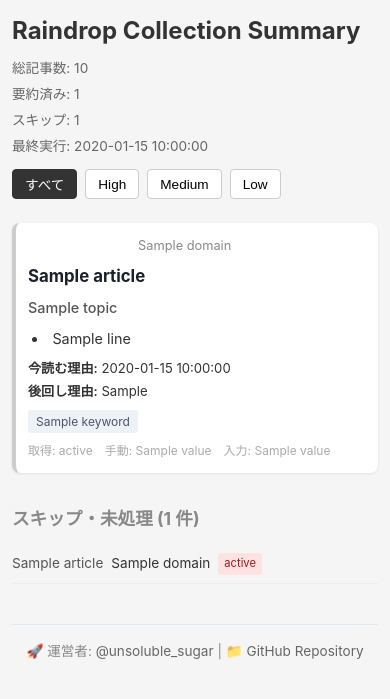
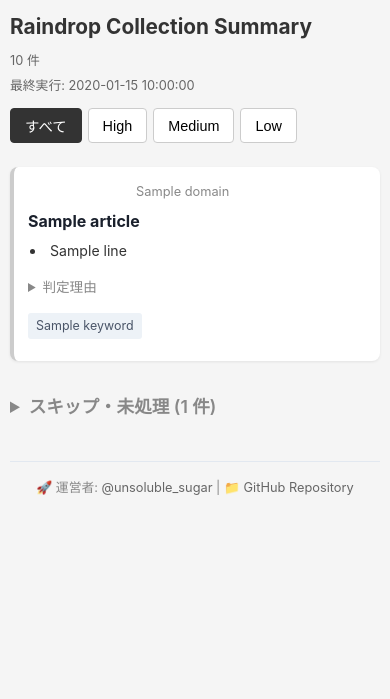
Before and after one commit to unsolublesugar/tsuyu-mi, a Python web app: template src/templates/index.html in a window 390 px wide. Shown: the top 699 px of the page. Run offline with Jinja, Linux system fonts and the light colour scheme; the template is opened without the code that fills it: most values are stand-ins (such as "Sample title", 1, 10 or a date in 2020).

Commit message:
✨ HTML デザイン改善 (#29)
- キーワード検索を削除（不要）
- 主題（topic）をカードから削除（タイトルと重複）
- カードフッター（fulltext/untriaged）を削除
- 統計表示を簡素化（件数 + 最終実行のみ）
- 判定理由を details で折りたたみ
- ドロップ候補に DROP バッジ + 破線ボーダー + 薄い表示
- スキップセクションを折りたたみ式に
- カードホバーエフェクト追加
- スマホ表示の可読性改善（フォント、行間、タップ領域）

Co-Authored-By: Claude Opus 4.6 (1M context) <noreply@anthropic.com>

```diff
--- a/docs/app.js
+++ b/docs/app.js
@@ -1,4 +1,3 @@
-// 優先度フィルタ
 document.addEventListener("DOMContentLoaded", () => {
   const buttons = document.querySelectorAll(".filter-btn");
   const cards = document.querySelectorAll(".card");
--- a/docs/styles.css
+++ b/docs/styles.css
@@ -45,6 +45,11 @@ h1 {
   background: #fff;
   cursor: pointer;
   font-size: 0.85rem;
+  transition: background 0.15s, color 0.15s;
+}
+
+.filter-btn:hover {
+  background: #eee;
 }
 
 .filter-btn.active {
@@ -58,10 +63,15 @@ h1 {
 .card {
   background: #fff;
   border-radius: 8px;
-  padding: 16px;
+  padding: 16px 20px;
   margin-bottom: 12px;
   border-left: 4px solid #ccc;
   box-shadow: 0 1px 3px rgba(0, 0, 0, 0.08);
+  transition: box-shadow 0.15s;
+}
+
+.card:hover {
+  box-shadow: 0 2px 8px rgba(0, 0, 0, 0.12);
 }
 
 .card.priority-high {
@@ -75,6 +85,11 @@ h1 {
 .card.priority-low {
   border-left-color: #a0aec0;
   opacity: 0.85;
+}
+
+.card.drop-candidate {
+  opacity: 0.6;
+  border-left-style: dashed;
 }
 
 .card-header {
@@ -106,6 +121,15 @@ h1 {
   background: #a0aec0;
 }
 
+.drop-badge {
+  padding: 2px 8px;
+  border-radius: 3px;
+  font-size: 0.7rem;
+  font-weight: bold;
+  background: #fed7d7;
+  color: #c53030;
+}
+
 .card-title {
   font-size: 1.05rem;
   margin-bottom: 6px;
@@ -120,31 +144,43 @@ h1 {
   text-decoration: underline;
 }
 
-.topic {
-  font-size: 0.9rem;
-  color: #555;
-  margin-bottom: 8px;
-  font-weight: 500;
-}
-
 .summary {
   list-style: disc inside;
   font-size: 0.9rem;
-  margin-bottom: 8px;
+  margin-bottom: 10px;
   padding-left: 4px;
 }
 
 .summary li {
-  margin-bottom: 2px;
+  margin-bottom: 3px;
+}
+
+/* Reasons toggle */
+
+.reasons-toggle {
+  margin-bottom: 10px;
+}
+
+.reasons-toggle summary {
+  cursor: pointer;
+  font-size: 0.82rem;
+  color: #888;
+  user-select: none;
+}
+
+.reasons-toggle summary:hover {
+  color: #555;
 }
 
 .reasons {
   font-size: 0.82rem;
-  margin-bottom: 8px;
+  margin-top: 6px;
+  padding-left: 12px;
+  border-left: 2px solid #e2e8f0;
 }
 
 .reason {
-  margin-bottom: 2px;
+  margin-bottom: 3px;
 }
 
 .reason-label {
@@ -183,10 +219,12 @@ h1 {
   margin-top: 32px;
 }
 
-.skipped-section h2 {
+.skipped-section summary {
+  cursor: pointer;
   font-size: 1.1rem;
-  margin-bottom: 12px;
   color: #888;
+  font-weight: 600;
+  user-select: none;
 }
 
 .skipped-item {
@@ -253,15 +291,80 @@ footer a:hover {
 
 @media (max-width: 600px) {
   body {
-    padding: 12px;
+    padding: 10px;
+    font-size: 15px;
   }
 
-  .card {
-    padding: 12px;
+  h1 {
+    font-size: 1.3rem;
   }
 
   .stats {
     flex-direction: column;
     gap: 4px;
+    font-size: 0.8rem;
+  }
+
+  .filters {
+    flex-wrap: wrap;
+    gap: 6px;
+  }
+
+  .filter-btn {
+    padding: 6px 14px;
+    font-size: 0.9rem;
+  }
+
+  .card {
+    padding: 14px;
+    margin-bottom: 10px;
+  }
+
+  .card-header {
+    flex-wrap: wrap;
+    gap: 6px;
+  }
+
+  .card-title {
+    font-size: 1rem;
+    line-height: 1.5;
+  }
+
+  .summary {
+    font-size: 0.88rem;
+    line-height: 1.7;
+    padding-left: 2px;
+  }
+
+  .summary li {
+    margin-bottom: 6px;
+  }
+
+  .keywords {
+    gap: 5px;
+  }
+
+  .keyword {
+    font-size: 0.78rem;
+    padding: 3px 8px;
+  }
+
+  .reasons-toggle summary {
+    font-size: 0.85rem;
+    padding: 4px 0;
+  }
+
+  .reasons {
+    font-size: 0.85rem;
+    line-height: 1.6;
+  }
+
+  .skipped-item {
+    flex-wrap: wrap;
+    gap: 4px;
+  }
+
+  footer {
+    font-size: 0.8rem;
   }
 }
--- a/src/templates/index.html
+++ b/src/templates/index.html
@@ -10,9 +10,7 @@
   <header>
     <h1>Raindrop Collection Summary</h1>
     <div class="stats">
-      <span>総記事数: {{ total }}</span>
-      <span>要約済み: {{ summarized_count }}</span>
-      <span>スキップ: {{ skipped_count }}</span>
+      <span>{{ total }} 件</span>
       {% if last_run_at %}<span>最終実行: {{ last_run_at }}</span>{% endif %}
     </div>
     <div class="filters">
@@ -27,9 +25,10 @@
     {% if articles %}
     <section class="articles">
       {% for article in articles %}
-      <article class="card priority-{{ article.priority.value }}" data-priority="{{ article.priority.value }}">
+      <article class="card priority-{{ article.priority.value }}{% if article.drop_candidate %} drop-candidate{% endif %}" data-priority="{{ article.priority.value }}">
         <div class="card-header">
           <span class="priority-badge priority-{{ article.priority.value }}">{{ article.priority.value | upper }}</span>
+          {% if article.drop_candidate %}<span class="drop-badge">DROP</span>{% endif %}
           <span class="domain">{{ article.domain }}</span>
           <span class="date">{{ format_display(article.created_at) }}</span>
         </div>
@@ -37,10 +36,6 @@
         <h2 class="card-title">
           <a href="{{ article.url }}" target="_blank" rel="noopener">{{ article.title }}</a>
         </h2>
-
-        {% if article.topic %}
-        <p class="topic">{{ article.topic }}</p>
-        {% endif %}
 
         {% if article.summary_3lines %}
         <ul class="summary">
@@ -50,6 +45,8 @@
         </ul>
         {% endif %}
 
+        <details class="reasons-toggle">
+          <summary>判定理由</summary>
           <div class="reasons">
             {% if article.read_now_reason %}
             <div class="reason read-now">
@@ -63,10 +60,11 @@
             {% endif %}
             {% if article.drop_candidate %}
             <div class="reason drop">
-            <span class="reason-label">ドロップ候補:</span> {{ article.drop_reason if article.drop_reason else "該当" }}
+              <span class="reason-label">ドロップ理由:</span> {{ article.drop_reason if article.drop_reason else "該当" }}
             </div>
             {% endif %}
           </div>
+        </details>
 
         {% if article.keywords %}
         <div class="keywords">
@@ -76,13 +74,6 @@
         </div>
         {% endif %}
 
-        <div class="card-footer">
-          <span class="status">取得: {{ article.fetch_status if article.fetch_status else "-" }}</span>
-          <span class="status">手動: {{ article.manual_status.value }}</span>
-          {% if article.summary_input_type %}
-          <span class="status">入力: {{ article.summary_input_type.value }}</span>
-          {% endif %}
-        </div>
       </article>
       {% endfor %}
     </section>
@@ -92,7 +83,8 @@
 
     {% if skipped %}
     <section class="skipped-section">
-      <h2>スキップ・未処理 ({{ skipped_count }} 件)</h2>
+      <details>
+        <summary>スキップ・未処理 ({{ skipped_count }} 件)</summary>
         {% for article in skipped %}
         <div class="skipped-item">
           <a href="{{ article.url }}" target="_blank" rel="noopener">{{ article.title if article.title else article.url }}</a>
@@ -103,6 +95,7 @@
           <span class="badge skip-reason">{{ article.content_status if article.content_status else "未処理" }}</span>
         </div>
         {% endfor %}
+      </details>
     </section>
     {% endif %}
   </main>
```
Also changed, not shown: tests/unit/test_html_builder.py (+3 -4 lines). Lines whose indentation alone changed are shown as unchanged.
